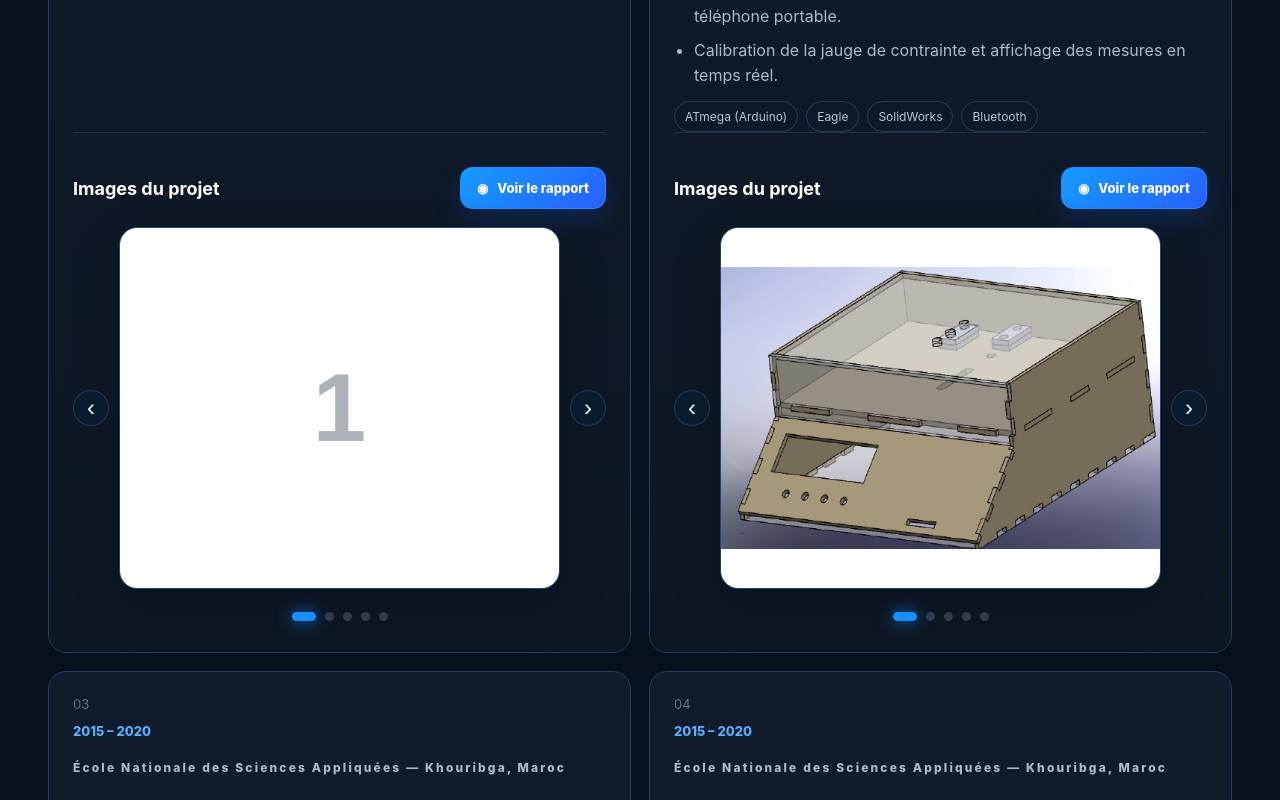
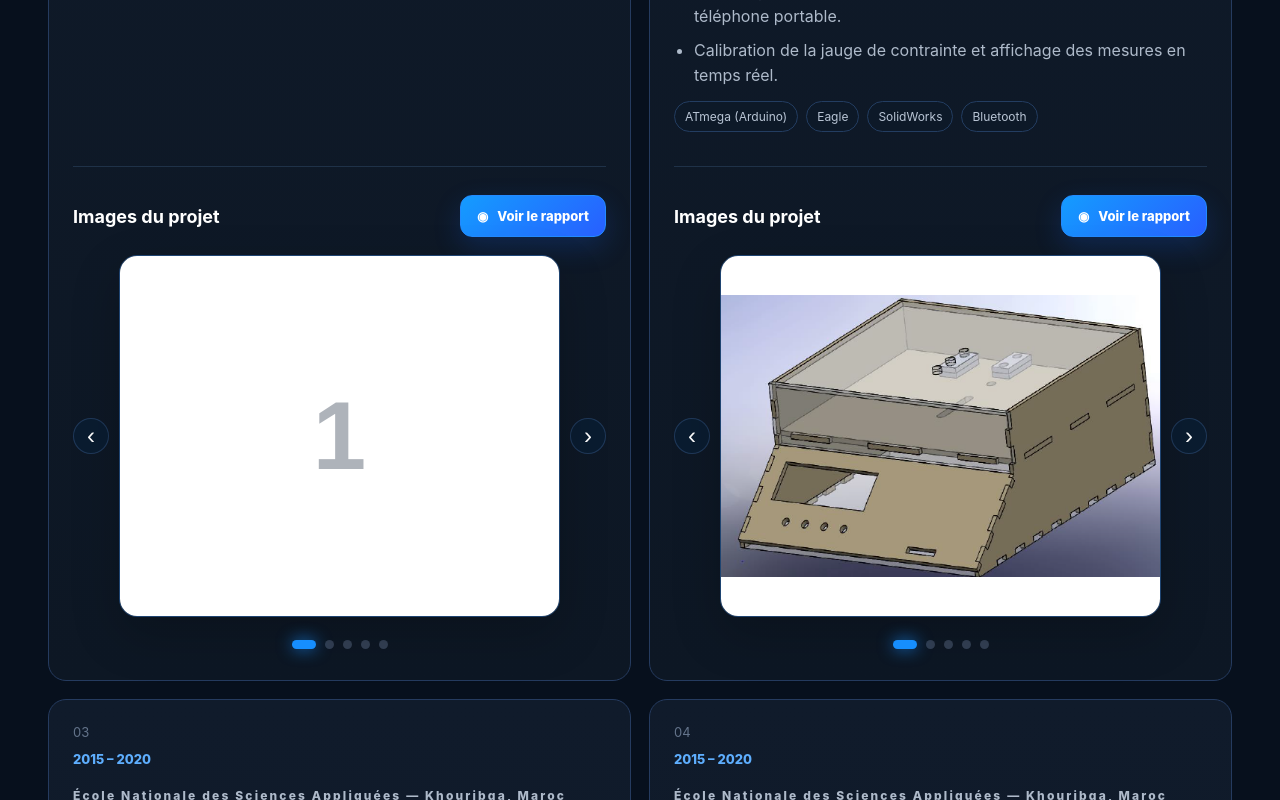
Before and after one commit to Oelayouchi/portfolio, a Next.js app: page / in a window 1280 px wide. Shown: the part 7960-8760 px from the top of the page. Built offline with nearby package versions, Linux system fonts and the light colour scheme.

Commit message:
Ajoute un espace entre les technologies et le séparateur

```diff
--- a/app/projects-media.css
+++ b/app/projects-media.css
@@ -32,16 +32,26 @@
   margin-bottom: 0;
 }
 
-/* La galerie est poussée au bas de la carte. Comme les cartes d'une même ligne
-   ont la même hauteur et que les galeries ont exactement la même hauteur, la
-   ligne de séparation se retrouve au même niveau pour les deux projets. */
+/* La galerie reste poussée au bas de la carte pour conserver l'alignement
+   entre les deux projets. Le padding crée un vrai espace vide AVANT la ligne. */
 .projectDetailedMedia .projectMedia {
   margin-top: auto;
   padding-top: 34px;
 }
 
 .projectMedia {
-  border-top: 1px solid rgba(94, 137, 193, 0.22);
+  border-top: 0;
+}
+
+/* La ligne est dessinée après l'espace vide, puis on garde un second espace
+   avant le titre "Images du projet". */
+.projectMedia::before {
+  display: block;
+  width: 100%;
+  height: 1px;
+  margin-bottom: 28px;
+  background: rgba(94, 137, 193, 0.22);
+  content: "";
 }
 
 .projectMediaHeader {
@@ -341,6 +351,7 @@ html[data-theme='light'] .projectModalContent {
 
   .projectDetailedMedia .projectMedia {
     margin-top: 30px;
+    padding-top: 26px;
   }
 }
 
```
